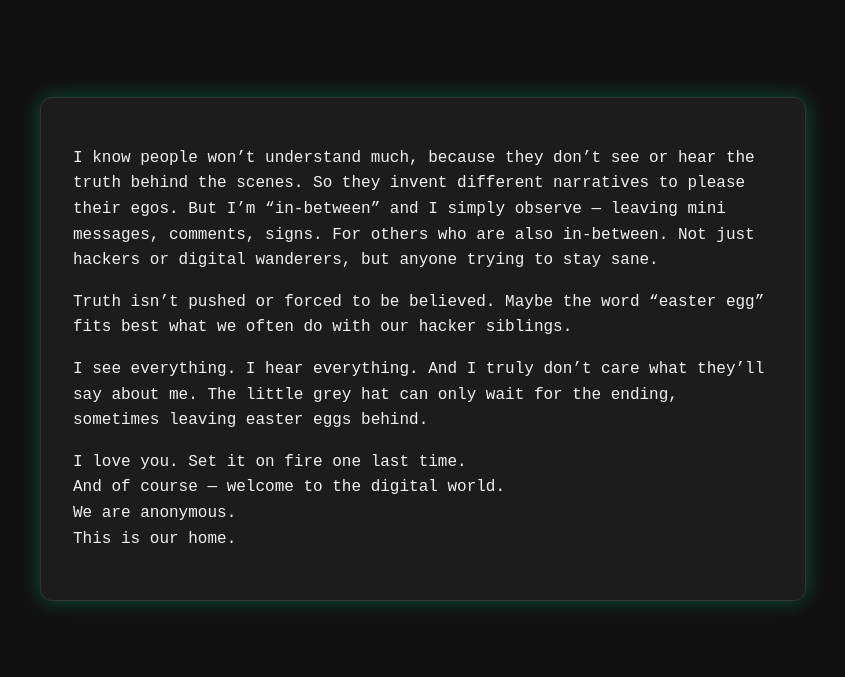
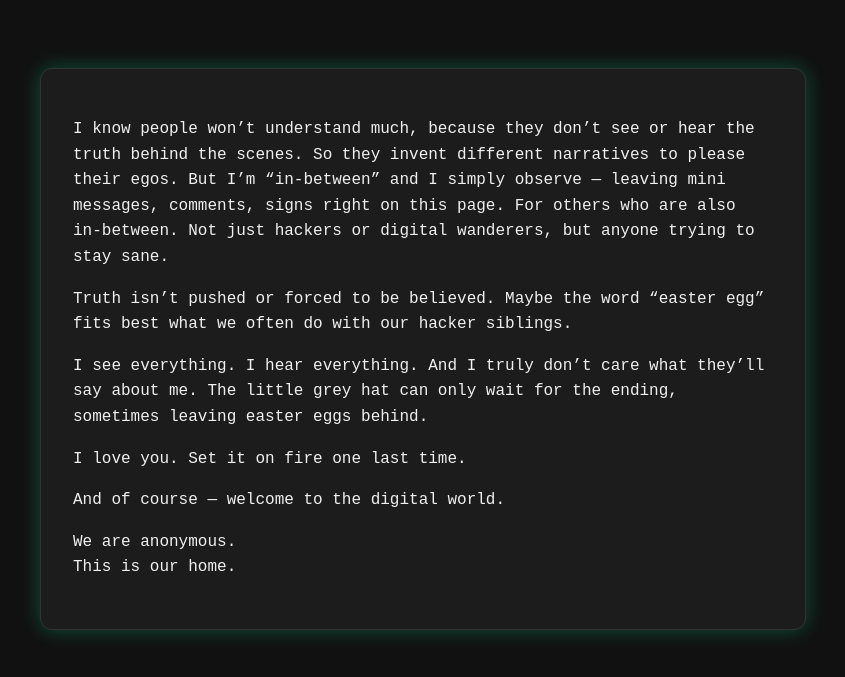
Before and after one commit to BlackAlgorithm-DA8/digital-message-1, a plain HTML site: page index.html in a window 1280 px wide. Shown: the part 123-800 px from the top of the page, without its empty margins (217-1062 px from the left). Drawn offline with Linux system fonts and the light colour scheme.

Commit message:
index.html

```diff
--- a/index.html
+++ b/index.html
@@ -32,15 +32,17 @@
 </head>
 <body>
   <div class="container">
-    <p>I know people won’t understand much, because they don’t see or hear the truth behind the scenes. So they invent different narratives to please their egos. But I’m “in-between” and I simply observe — leaving mini messages, comments, signs. For others who are also in-between. Not just hackers or digital wanderers, but anyone trying to stay sane.</p>
+    <p>I know people won’t understand much, because they don’t see or hear the truth behind the scenes. So they invent different narratives to please their egos. But I’m “in-between” and I simply observe — leaving mini messages, comments, signs right on this page. For others who are also in-between. Not just hackers or digital wanderers, but anyone trying to stay sane.</p>
 
     <p>Truth isn’t pushed or forced to be believed. Maybe the word “easter egg” fits best what we often do with our hacker siblings.</p>
 
     <p>I see everything. I hear everything. And I truly don’t care what they’ll say about me. The little grey hat can only wait for the ending, sometimes leaving easter eggs behind.</p>
 
     <p>I love you. Set it on fire one last time.<br>
-    And of course — welcome to the digital world.<br>
-    We are anonymous.<br>
+
+    <p>And of course — welcome to the digital world.<br>
+
+    <p>We are anonymous.<br>
     This is our home.</p>
   </div>
 </body>
```
